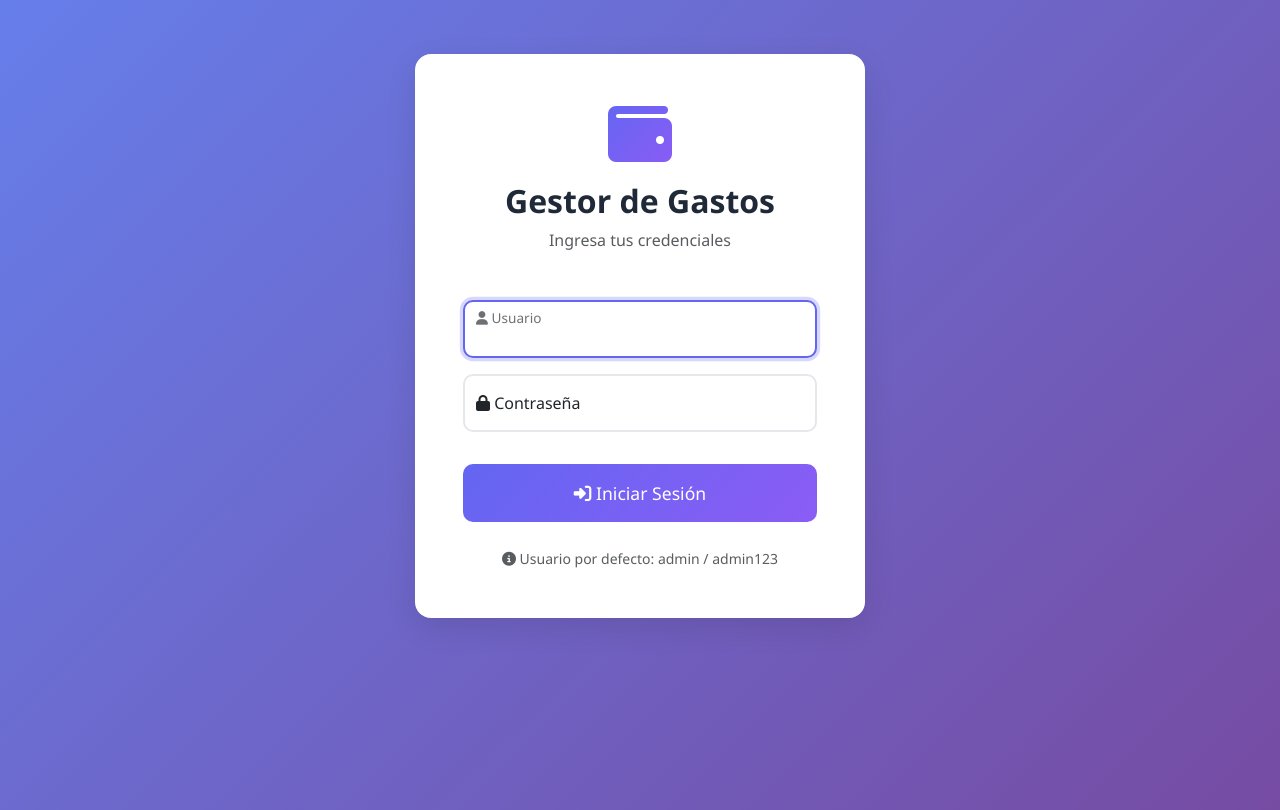
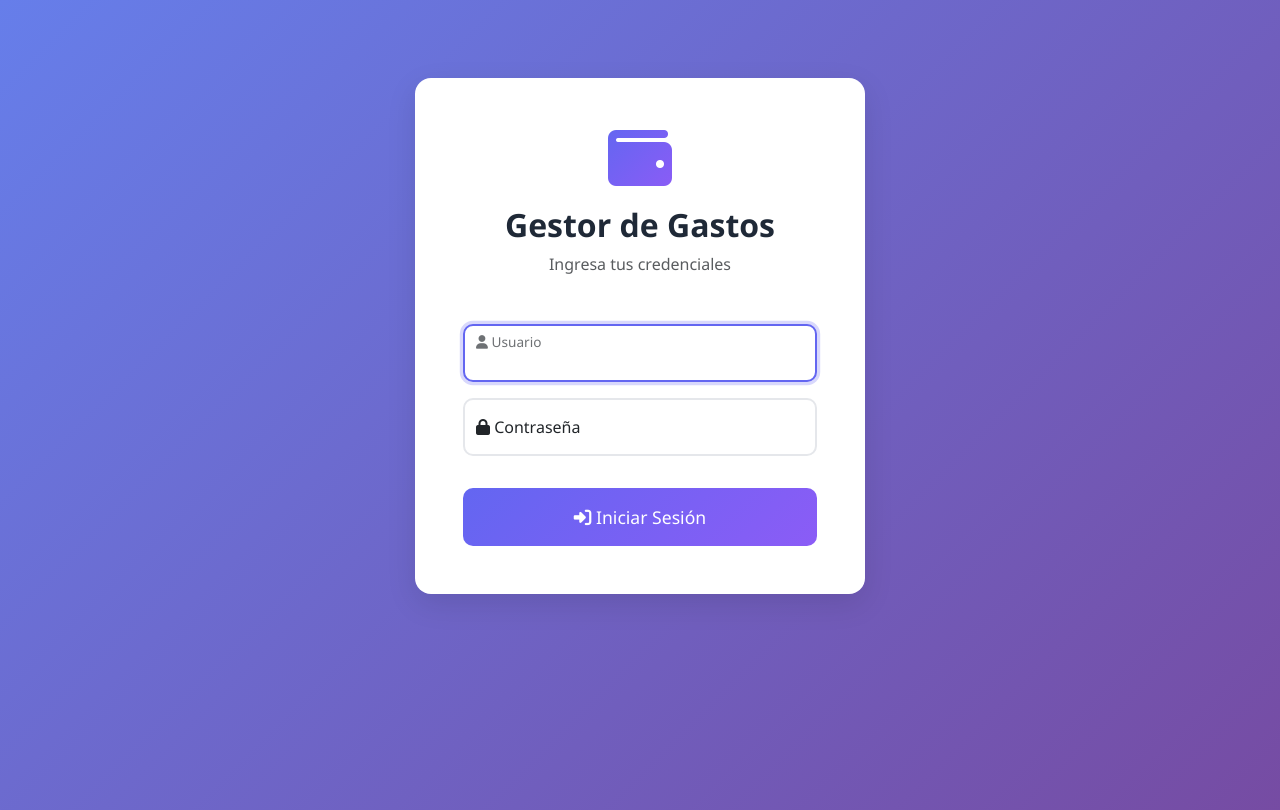
Before and after one commit to pauacosta/gestorGastosSeminario, a Flask app: page /login in a window 1280 px wide. Shown: the top 810 px of the page. Run offline with Flask 3, Linux system fonts and the light colour scheme.

Commit message:
Update login.html
update login

```diff
--- a/templates/login.html
+++ b/templates/login.html
@@ -89,12 +89,6 @@
                 <i class="fas fa-sign-in-alt"></i> Iniciar Sesión
             </button>
         </form>
-
-        <div class="text-center mt-4">
-            <small class="text-muted">
-                <i class="fas fa-info-circle"></i> Usuario por defecto: admin / admin123
-            </small>
-        </div>
     </div>
 </div>
 {% endblock %}
```
